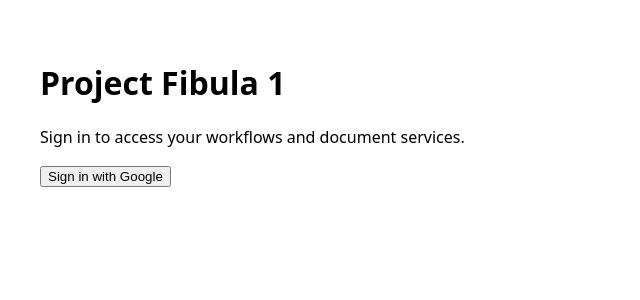
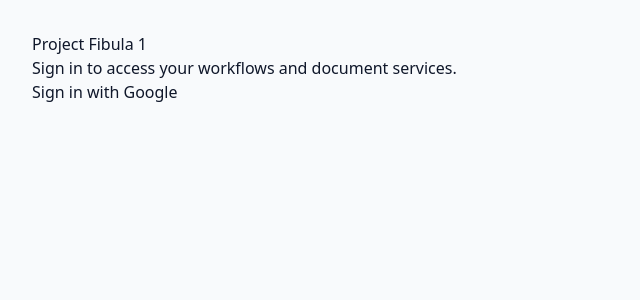
Before and after one commit to FaryzK/project-fibula-1, a React (Vite) app in the folder frontend/: page /login in a window 1280 px wide. Shown: the top 300 px of the page, without its empty margins (0-640 px from the left). Built offline with nearby package versions, Linux system fonts and the light colour scheme; no server answers.

Commit message:
chore: configure tailwind css pipeline

```diff
--- a/frontend/package.json
+++ b/frontend/package.json
@@ -20,7 +20,9 @@
   },
   "devDependencies": {
     "@testing-library/react": "^16.0.1",
+    "autoprefixer": "^10.4.27",
     "jsdom": "^25.0.1",
+    "postcss": "^8.5.6",
     "tailwindcss": "^3.4.10",
     "vite": "^5.4.2",
     "vitest": "^2.0.5"
--- /dev/null
+++ b/frontend/postcss.config.cjs
@@ -0,0 +1,6 @@
+module.exports = {
+  plugins: {
+    tailwindcss: {},
+    autoprefixer: {}
+  }
+};
--- /dev/null
+++ b/frontend/src/index.css
@@ -0,0 +1,17 @@
+@tailwind base;
+@tailwind components;
+@tailwind utilities;
+
+html,
+body,
+#root {
+  min-height: 100%;
+}
+
+body {
+  margin: 0;
+  font-family: ui-sans-serif, system-ui, -apple-system, Segoe UI, Roboto, Helvetica, Arial,
+    'Apple Color Emoji', 'Segoe UI Emoji';
+  background: #f8fafc;
+  color: #0f172a;
+}
--- a/frontend/src/main.jsx
+++ b/frontend/src/main.jsx
@@ -1,6 +1,7 @@
 import React from 'react';
 import ReactDOM from 'react-dom/client';
 import { App } from './App';
+import './index.css';
 
 ReactDOM.createRoot(document.getElementById('root')).render(
   <React.StrictMode>
--- /dev/null
+++ b/frontend/tailwind.config.js
@@ -0,0 +1,8 @@
+/** @type {import('tailwindcss').Config} */
+export default {
+  content: ['./index.html', './src/**/*.{js,jsx}'],
+  theme: {
+    extend: {}
+  },
+  plugins: []
+};
```
Also changed, not shown: 1 other file (tests, documents, lock files or other folders).
